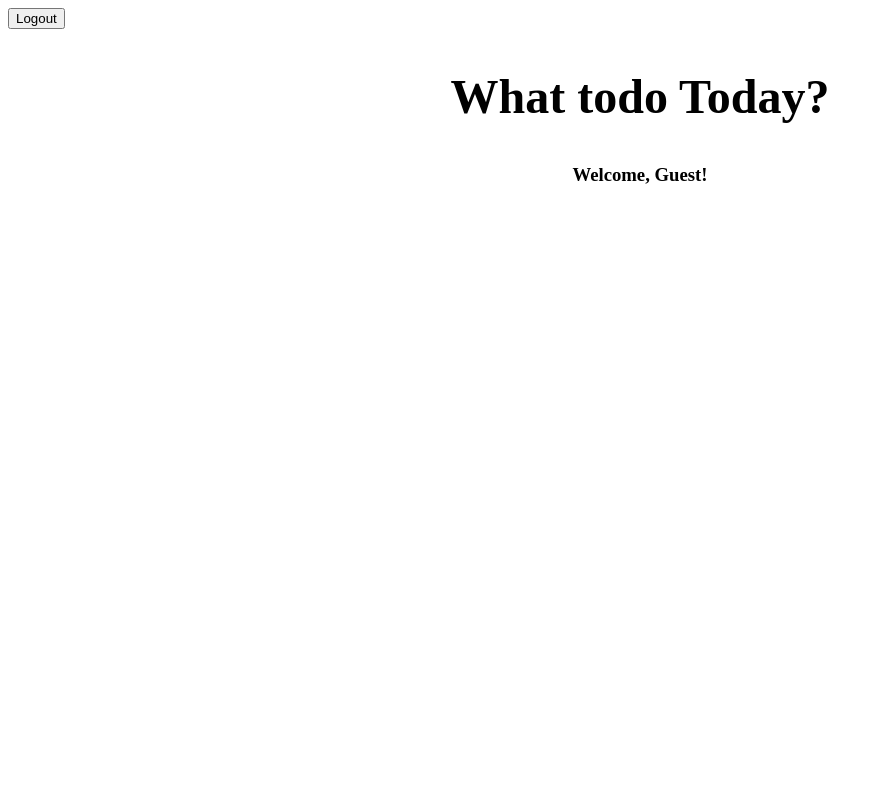
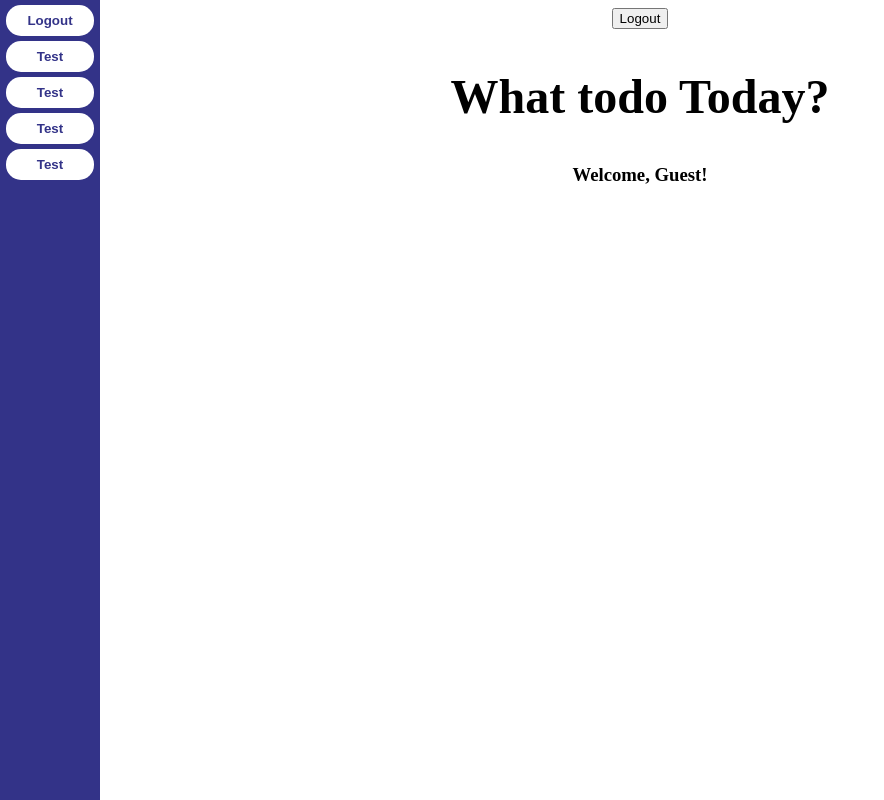
Before and after one commit to RobTilton/Crud_Todo, a Django app: template todoList_app/templates/home.html in a window 1280 px wide. Shown: the whole page, without its empty margins (0-884 px from the left). Run offline with Django 3.2, Linux system fonts and the light colour scheme; the template is opened without the code that fills it, so the values that code supplies are empty.

Commit message:
setting up homepage side bar, moved home url

```diff
--- a/auth_app/templates/base.html
+++ b/auth_app/templates/base.html
@@ -9,12 +9,10 @@
 </head>
 <body>
     <header>
-        <div>
-            <form method="post" action="{% url 'logout' %}">
-                {% csrf_token %}
-                <button type="submit">Logout</button>
-            </form>
-        </div>
+        <form method="post" action="{% url 'logout' %}">
+            {% csrf_token %}
+            <center><button type="submit">Logout</button></center>
+        </form>
         <h1>{% block header %} {% endblock %}</h1>
 
     </header>
--- a/auth_app/urls.py
+++ b/auth_app/urls.py
@@ -4,7 +4,7 @@ from . import views
 
 
 urlpatterns = [
-   path('', views.Home, name='home'),
+   path('', views.Login, name='login'),
    path('login/', views.Login, name='login' ),
    path('logout/', views.Logout, name='logout'),
    path('registration/', views.Registration, name='registration'),
--- a/auth_app/views.py
+++ b/auth_app/views.py
@@ -2,9 +2,6 @@ from django.contrib.auth.forms import UserCreationForm, AuthenticationForm
 from django.contrib.auth import login, authenticate, logout
 from django.shortcuts import render, redirect
 from . import models
-
-def Home(request):
-    return render(request, 'home.html')
 
 
 def Registration(request):
--- a/todoList_app/templates/home.html
+++ b/todoList_app/templates/home.html
@@ -4,12 +4,61 @@
 
 {% block header %} <center><h2>What todo Today?</h2></center> {% endblock %}
 
+
+
 {% block content %}
+<style>
+
+    .sidebar {
+    position: fixed;
+    left: 0;
+    right: 0;
+    top: 0;
+    bottom: 0;
+    width: 4%;
+    min-width: 100px;
+    background-color: #338;
+    }
+
+    .sidebutton {
+        background-color: #fff;
+        color: #338;
+        padding: 10px 20px;
+        border: 2px;
+        padding: 8px;
+        cursor: pointer;
+        border-radius: 15px;
+        width: 88%;
+        margin-top: 5px;
+
+    }
+
+</style>
+
 <div>
+    <div class="sidebar">
+
+
+        <center>
+            <form method="post" action="{% url 'logout' %}">
+                {% csrf_token %}
+                <button type="submit" class='sidebutton'><strong>Logout</strong></button>
+            </form>
+                <button class='sidebutton'><strong>Test</strong></button>
+                <button class='sidebutton'><strong>Test</strong></button>
+                <button class='sidebutton'><strong>Test</strong></button>
+                <button class='sidebutton'><strong>Test</strong></button>
+        </center>
+
+
+    </div>
+
     {% if user.is_authenticated %}
     <center><h3>Welcome, {{ user.username }}!</h3></center>
     {% else %}
     <center><h3>Welcome, Guest!</h3></center>
     {% endif %}
+
+
 </div>
 {% endblock %}
--- /dev/null
+++ b/todoList_app/templates/manage_list.html
@@ -0,0 +1 @@
+{% extends 'base.html' %}
--- a/todoList_app/views.py
+++ b/todoList_app/views.py
@@ -1,5 +1,8 @@
 from django.shortcuts import render, redirect
+from django.contrib.auth.decorators import login_required
 from . import models
 
+
+@login_required
 def Home(request):
     return render(request, 'home.html')
```
